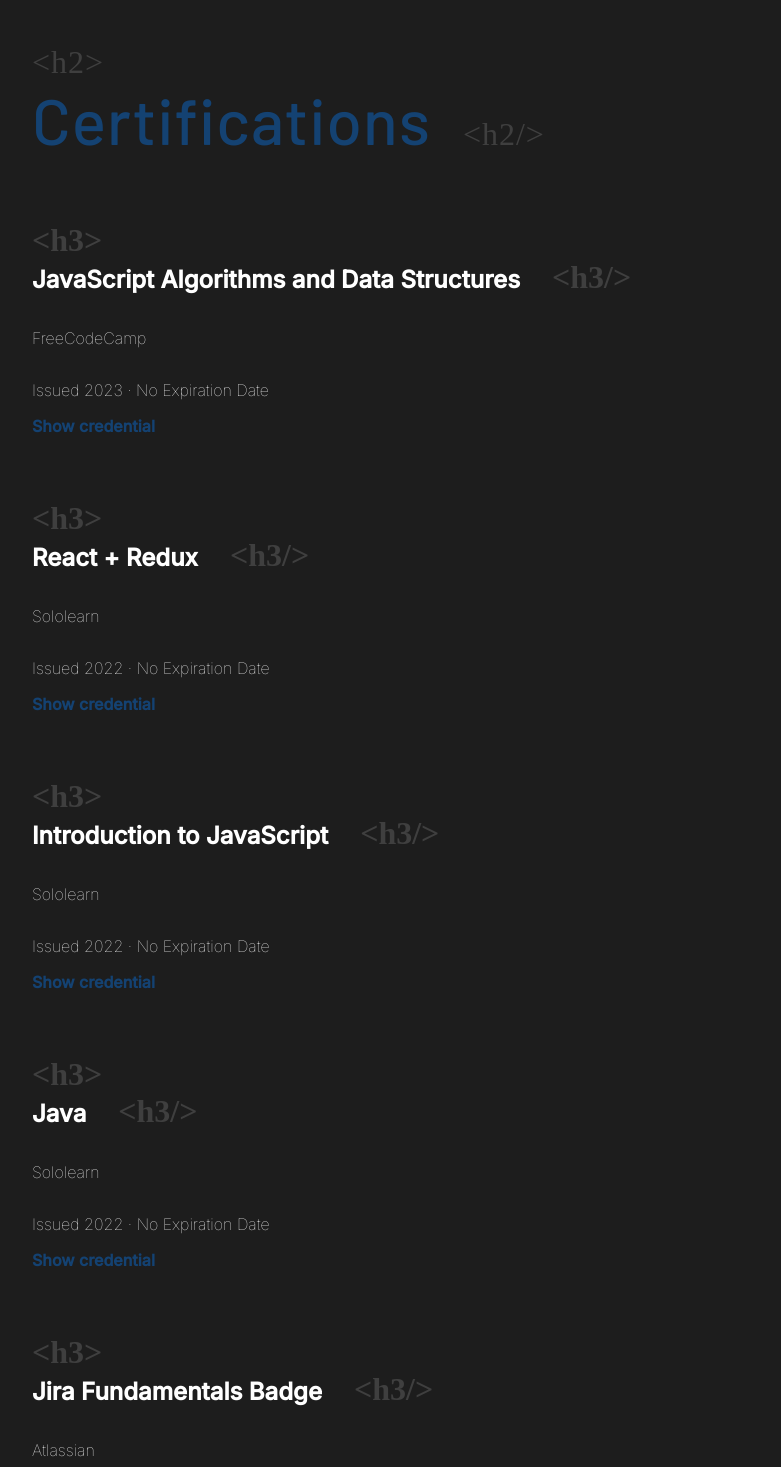
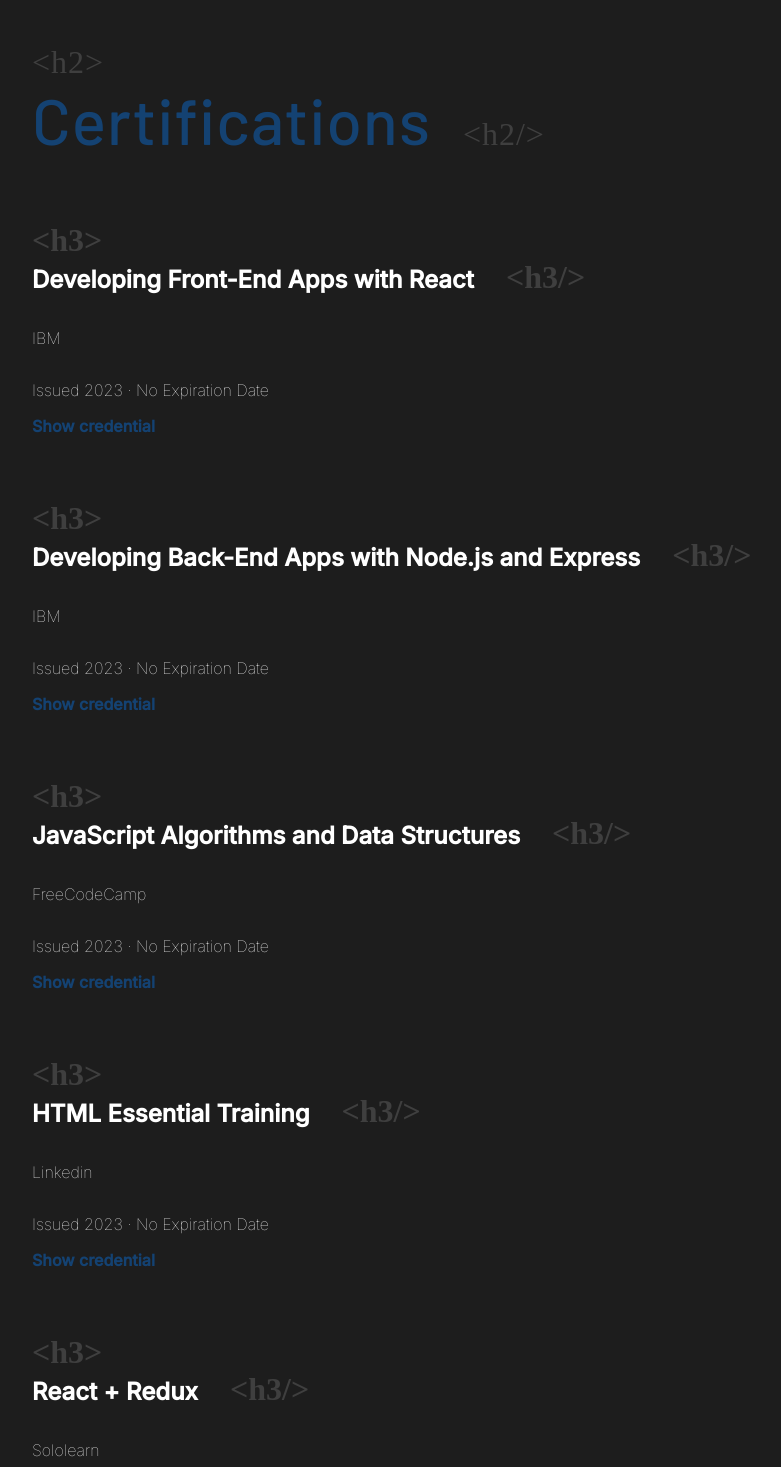
Before and after one commit to berkbeleli/personal-portfolio, a React (Create React App) app: page /about in a window 1280 px wide. Shown: the part 3928-5395 px from the top of the page, without its empty margins (320-1101 px from the left). Built offline with nearby package versions, Linux system fonts and the light colour scheme; a web font is replaced by a local one.

Commit message:
Adds new certifications

```diff
--- a/src/data/ExperienceData.js
+++ b/src/data/ExperienceData.js
@@ -56,10 +56,28 @@ const EducationData = [
 
 const CertificationData = [
   {
+    name: "Developing Front-End Apps with React",
+    source: "IBM",
+    date: "Issued 2023 · No Expiration Date",
+    creditUrl: "https://www.coursera.org/account/accomplishments/certificate/KZR6GNU7MP6W",
+  },
+  {
+    name: "Developing Back-End Apps with Node.js and Express",
+    source: "IBM",
+    date: "Issued 2023 · No Expiration Date",
+    creditUrl: "https://www.coursera.org/account/accomplishments/certificate/NAXQLVSJQARB",
+  },
+  {
     name: "JavaScript Algorithms and Data Structures",
     source: "FreeCodeCamp",
     date: "Issued 2023 · No Expiration Date",
     creditUrl: "https://freecodecamp.org/certification/fcc6cfe11e2-cd7f-4622-8c68-a12a974c56fd/javascript-algorithms-and-data-structures",
+  },
+  {
+    name: "HTML Essential Training",
+    source: "Linkedin",
+    date: "Issued 2023 · No Expiration Date",
+    creditUrl: "https://www.linkedin.com/learning/certificates/2c064f6bd1a7ab6710736b43ff9e191ecf552fe84ee9198cd0ef3845425d7839",
   },
   {
     name: "React + Redux",
```
